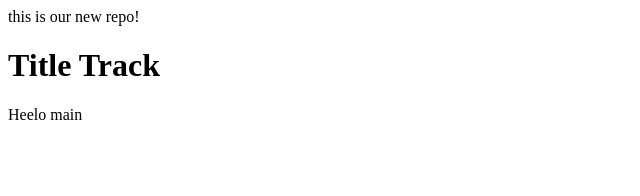
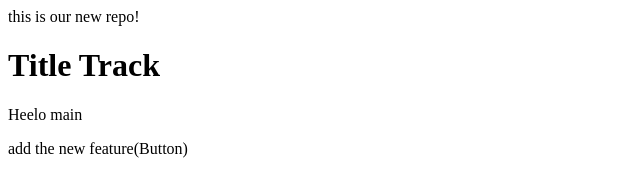
Before and after one commit to SaydurRahman53/LocalRepo, a plain HTML site: page index.html in a window 1280 px wide. Shown: the whole page, without its empty margins (0-640 px from the left). Drawn offline with Linux system fonts and the light colour scheme.

```diff
--- a/index.html
+++ b/index.html
@@ -1,3 +1,4 @@
 <p>this is our new repo!</p>
 <h1>Title Track</h1>
 <p>Heelo main</p>
+<p>add the new feature(Button)</p>
```
